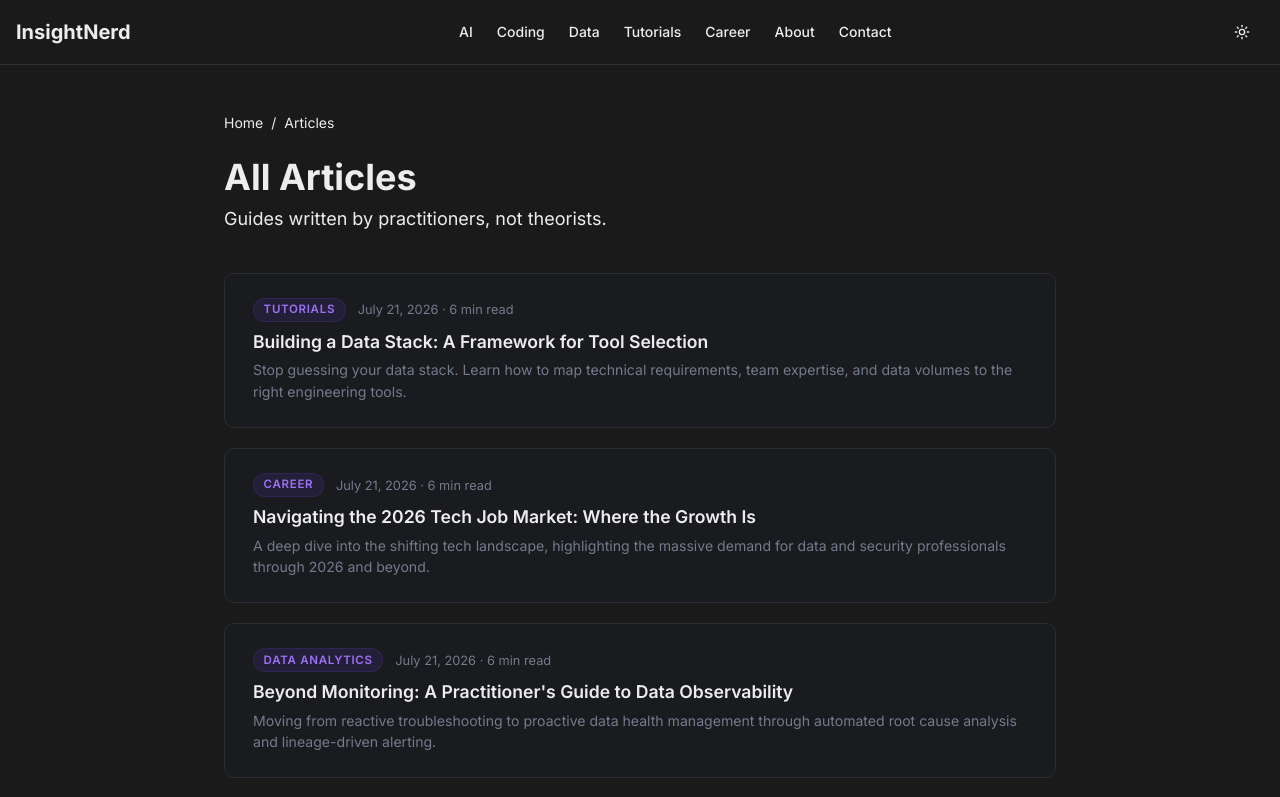
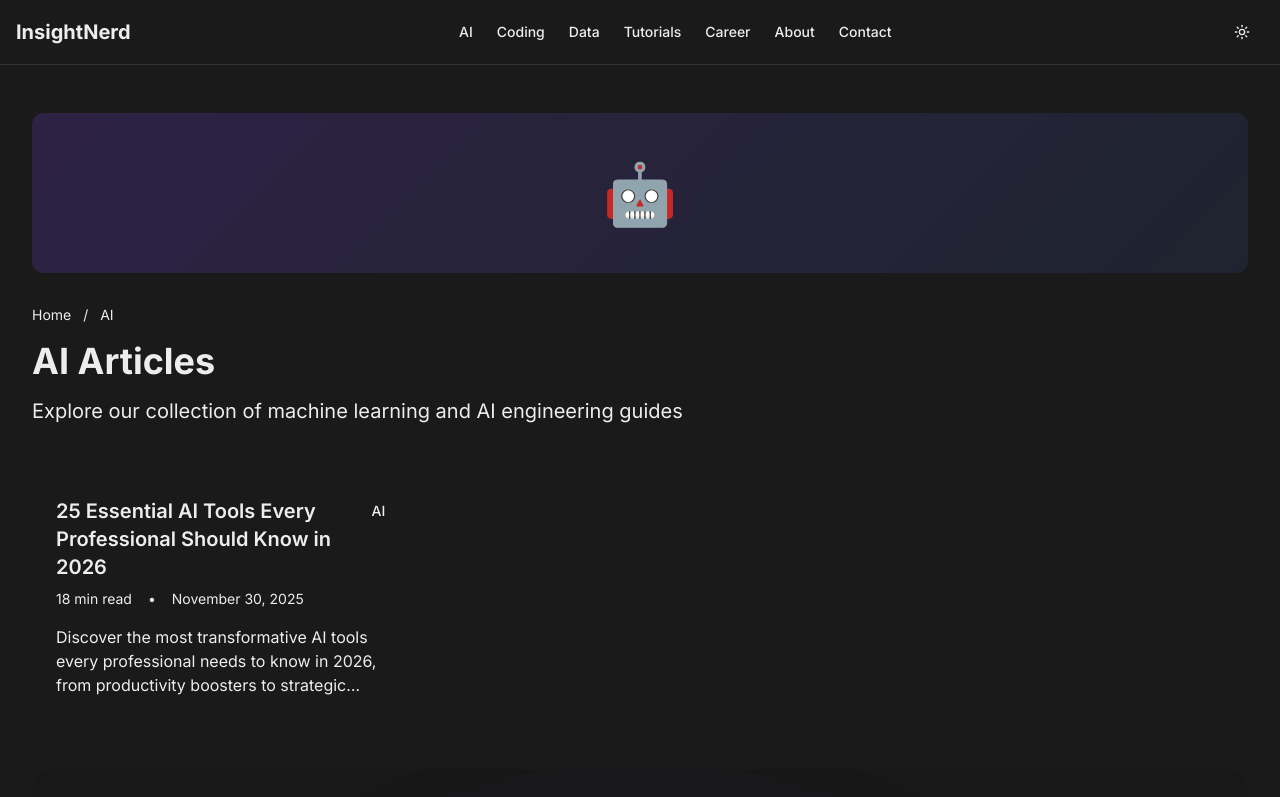
Before and after one commit to Insightnerd/insightnerd-nextjs, a Next.js app: page /categories/ai in a window 1280 px wide. Shown: the top 797 px of the page. Built offline with nearby package versions, Linux system fonts and the light colour scheme.

Commit message:
Fix homepage category cards and buttons to navigate to their category pages

```diff
--- a/src/app/categories/ai/page.tsx
+++ b/src/app/categories/ai/page.tsx
@@ -1,53 +1,94 @@
-import { ScrollReveal } from "@/components/effects/ScrollReveal";
-import { getAllPosts, formatPostDate } from "@/lib/posts";
+import { CategoryPageAnimations } from "@/components/CategoryPageAnimations";
+import { CategoryBanner } from "@/components/CategoryBanner";
+import { JsonLd } from "@/components/JsonLd";
 
-export default function ArticlesPage() {
-  const articles = getAllPosts();
+export default function AICategoryPage() {
+  return (
+    <CategoryPageAnimations>
+    <div className="max-w-full">
+      <div className="max-w-7xl mx-auto px-4 sm:px-6 lg:px-8 py-12">
+        <CategoryBanner category="AI" />
+        <div className="mb-12">
+          <nav className="text-sm text-muted-foreground mb-4">
+            <span>Home</span> <span className="mx-2">/</span> <span className="text-foreground">AI</span>
+          </nav>
+          <JsonLd
+            id="breadcrumb-schema"
+            data={{
+              "@context": "https://schema.org",
+              "@type": "BreadcrumbList",
+              itemListElement: [
+                {
+                  "@type": "ListItem",
+                  position: 1,
+                  name: "Home",
+                  item: "https://www.insightnerd.in/",
+                },
+                {
+                  "@type": "ListItem",
+                  position: 2,
+                  name: "AI",
+                  item: "https://www.insightnerd.in/categories/ai",
+                },
+              ],
+            }}
+          />
+          <h1 className="text-4xl font-bold mb-4">AI Articles</h1>
+          <p className="text-xl text-muted-foreground">
+            Explore our collection of machine learning and AI engineering guides
+          </p>
+        </div>
 
-  return (
-    <div className="max-w-full">
-      <div className="max-w-4xl mx-auto px-4 sm:px-6 lg:px-8 py-12">
-        <nav className="text-sm text-muted-foreground mb-6">
-          <a href="/" className="hover:text-foreground transition-colors">Home</a>
-          <span className="mx-2">/</span>
-          <span className="text-foreground">Articles</span>
-        </nav>
-
-        <ScrollReveal>
-          <h1 className="text-4xl font-bold mb-2">All Articles</h1>
-          <p className="text-lg text-muted-foreground mb-10">
-            Guides written by practitioners, not theorists.
-          </p>
-        </ScrollReveal>
-
-        <div className="flex flex-col gap-5">
+        <div className="grid grid-cols-1 md:grid-cols-2 lg:grid-cols-3 gap-6">
           {articles.map((article) => (
-            <a
-              key={article.slug}
-              href={`/posts/${article.slug}`}
-              className="article-card"
-            >
-              <div className="article-meta">
-                <span className="article-category">{article.categories[0]}</span>
-                <span className="article-stats">
-                  {formatPostDate(article.date)} · {article.reading_time} min read
-                </span>
+            <article key={article.slug} className="group">
+              <div className="card h-full">
+                <div className="p-6">
+                  <div className="flex items-start justify-between mb-4">
+                    <div>
+                      <h2 className="text-xl font-semibold mb-2 group-hover:text-primary transition-colors">
+                        <a href={`/posts/${article.slug}`}>{article.title}</a>
+                      </h2>
+                      <div className="flex items-center gap-4 text-sm text-muted-foreground">
+                        <span>{article.readTime} min read</span>
+                        <span>•</span>
+                        <span>{article.date}</span>
+                      </div>
+                    </div>
+                    <div className="px-3 py-1 rounded-full bg-primary/10 text-primary text-sm font-medium">
+                      {article.category}
+                    </div>
+                  </div>
+                  <p className="text-muted-foreground line-clamp-3">
+                    {article.excerpt}
+                  </p>
+                </div>
               </div>
-              <h2 className="article-title">{article.title}</h2>
-              <p className="article-desc">{article.excerpt}</p>
-            </a>
+            </article>
           ))}
         </div>
 
         {articles.length === 0 && (
-          <div className="text-center py-16">
+          <div className="text-center py-12">
             <h3 className="text-xl font-medium mb-2">No articles yet</h3>
             <p className="text-muted-foreground">
-              New guides are landing soon. Check back later!
+              New guides are landing soon in this topic. Check back later!
             </p>
           </div>
         )}
       </div>
     </div>
+    </CategoryPageAnimations>
   );
 }
+
+const articles = [
+  {
+    title: "25 Essential AI Tools Every Professional Should Know in 2026",
+    slug: "25-ai-tools-2026",
+    readTime: 18,
+    date: "November 30, 2025",
+    category: "AI",
+    excerpt: "Discover the most transformative AI tools every professional needs to know in 2026, from productivity boosters to strategic decision-making platforms."
+  },
+];
--- a/src/app/page.tsx
+++ b/src/app/page.tsx
@@ -1,5 +1,6 @@
 "use client"
 
+import Link from "next/link"
 import { HomeAnimations } from "@/components/HomeAnimations"
 import { SplineHeroBackground } from "@/components/SplineHeroBackground"
 
@@ -36,21 +37,6 @@ export default function Home() {
     }
   ];
 
-  const handleTopicClick = (e: React.MouseEvent) => {
-    e.preventDefault();
-    console.log("Topic clicked");
-  };
-
-  const handleTopicMouseEnter = (e: React.MouseEvent) => {
-    e.preventDefault();
-    console.log("Topic mouse entered");
-  };
-
-  const handleArticleClick = (e: React.MouseEvent) => {
-    e.preventDefault();
-    console.log("Article clicked");
-  };
-
   return (
     <HomeAnimations>
       <div className="max-w-full w-full">
@@ -78,11 +64,11 @@ export default function Home() {
         <div className="max-w-full">
           <div className="max-c">
             <div className="max-c-inner">
-              {topics.map((topic, index) => (
-                <div
+              {topics.map((topic) => (
+                <Link
                   key={topic.slug}
+                  href={`/categories/${topic.slug}`}
                   className="stat-item"
-                  onClick={handleTopicClick}
                 >
                   <div className="stat-icon">
                     {topic.icon}
@@ -93,7 +79,7 @@ export default function Home() {
                   <div className="stat-name">
                     {topic.name}
                   </div>
-                </div>
+                </Link>
               ))}
             </div>
           </div>
@@ -112,13 +98,11 @@ export default function Home() {
             </p>
 
             <div className="topics-grid">
-              {topics.map((topic, index) => (
-                <a
+              {topics.map((topic) => (
+                <Link
                   key={topic.slug}
                   href={`/categories/${topic.slug}`}
                   className="topic-card"
-                  onMouseEnter={handleTopicMouseEnter}
-                  onClick={handleTopicClick}
                 >
                   <div className="topic-icon">
                     {topic.icon}
@@ -126,7 +110,7 @@ export default function Home() {
                   <div className="topic-name">
                     {topic.name}
                   </div>
-                </a>
+                </Link>
               ))}
             </div>
           </div>
@@ -145,11 +129,10 @@ export default function Home() {
               </p>
               <div className="articles-list">
                 {latestArticles.map((article) => (
-                  <a
+                  <Link
                     key={article.slug}
                     href={`/posts/${article.slug}`}
                     className="article-card"
-                    onClick={handleArticleClick}
                   >
                     <div className="article-meta">
                       <div className="article-category">
@@ -165,7 +148,7 @@ export default function Home() {
                     <div className="article-desc">
                       {article.description.substring(200)}...
                     </div>
-                  </a>
+                  </Link>
                 ))}
           </div>
           </div>
```
